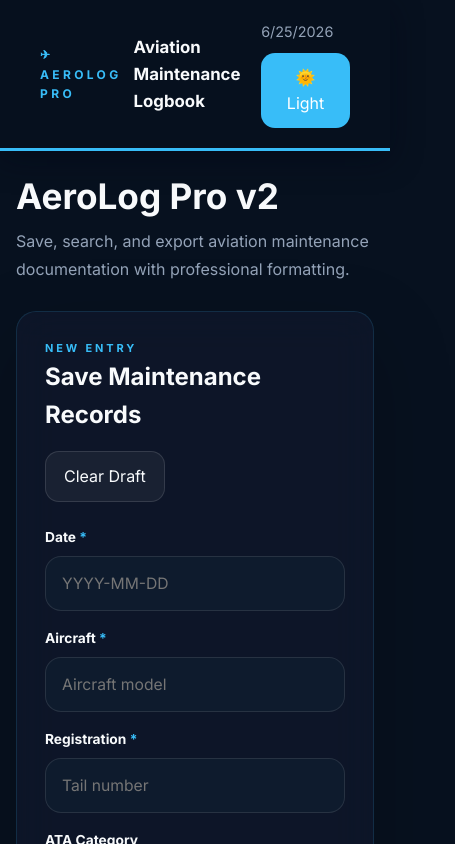
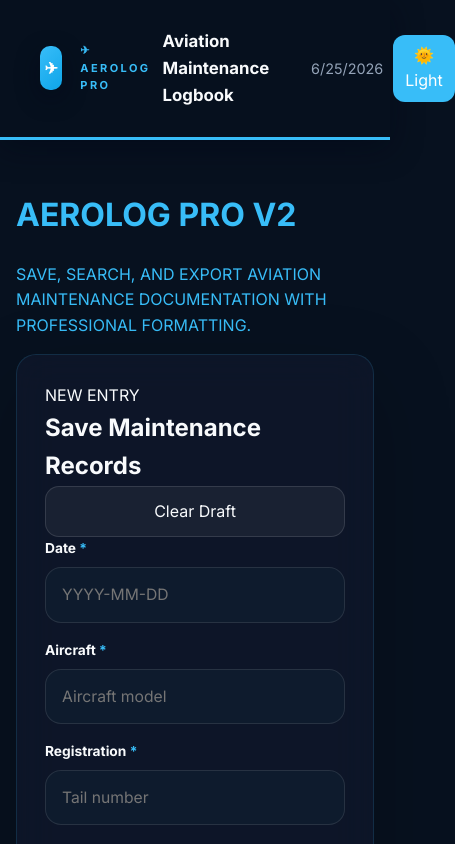
Before and after one commit to shivruti5658-afk/logbook, a React (Vite) app in the folder logbook/: page / in a window 390 px wide. Shown: the top 844 px of the page, 455 px wide, since content can reach past the window. Built offline with nearby package versions, Linux system fonts and the light colour scheme; no server answers; the database is empty.

Commit message:
feat(ui): refine header for premium compact mobile layout

```diff
--- a/logbook/src/App.css
+++ b/logbook/src/App.css
@@ -73,6 +73,7 @@ body,
   justify-content: space-between;
   align-items: center;
   gap: 20px;
+  padding: 8px 12px;
 }
 
 /* Premium-looking topbar variants */
@@ -97,6 +98,21 @@ body,
   gap: 12px;
 }
 
+.brand::before {
+  content: "✈";
+  display: inline-flex;
+  align-items: center;
+  justify-content: center;
+  width: 44px;
+  height: 44px;
+  border-radius: 10px;
+  background: linear-gradient(135deg, var(--accent), var(--accent-strong));
+  color: #fff;
+  font-weight: 800;
+  box-shadow: 0 8px 24px rgba(2, 6, 23, 0.45);
+  margin-right: 6px;
+}
+
 .brand-sub {
   letter-spacing: 0.22em;
 }
@@ -106,23 +122,35 @@ body,
 }
 
 .brand-sub {
-  font-size: 12px;
+  font-size: 11px;
   font-weight: 700;
-  letter-spacing: 0.28em;
+  letter-spacing: 0.22em;
   color: var(--accent);
   text-transform: uppercase;
 }
 
 .brand-title {
   font-size: 1.05rem;
-  font-weight: 700;
+  font-weight: 800;
 }
 
 .topbar-actions {
   display: flex;
   align-items: center;
   gap: 10px;
-  flex-wrap: wrap;
+  flex-wrap: nowrap;
+}
+
+.topbar-actions .primary-btn {
+  padding: 8px 12px;
+  border-radius: 12px;
+  display: inline-flex;
+  align-items: center;
+  gap: 8px;
+}
+
+.topbar-actions .primary-btn .emoji {
+  font-size: 1.1rem;
 }
 
 .topbar-date {
@@ -204,41 +232,33 @@ body,
 }
 
 .page-header {
-  display: flex;
-  align-items: flex-start;
-  justify-content: space-between;
-  gap: 20px;
-  flex-wrap: wrap;
-  margin-bottom: 28px;
-}
-
-.page-header h1 {
-  margin: 0;
-  font-size: clamp(2.2rem, 3vw, 3.4rem);
-  line-height: 1.02;
-}
-
-.page-header p {
-  margin: 12px 0 0;
-  max-width: 720px;
-  color: var(--muted);
-  font-size: 1rem;
-  line-height: 1.75;
-}
-
-.section-header {
-  display: flex;
-  align-items: center;
-  justify-content: space-between;
-  gap: 16px;
-  flex-wrap: wrap;
-  margin-bottom: 24px;
-}
-
-.section-tag {
-  font-size: 11px;
-  font-weight: 700;
-  letter-spacing: 0.26em;
+    .topbar {
+      padding: 12px 16px;
+    }
+    .topbar-inner {
+      flex-direction: row;
+      align-items: center;
+      justify-content: space-between;
+    }
+    .brand {
+      gap: 10px;
+    }
+    .brand-sub {
+      display: none; /* hide compact tag on very small screens */
+    }
+    .brand-title {
+      font-size: 1rem;
+    }
+    .topbar-actions {
+      width: auto;
+      display: flex;
+      justify-content: flex-end;
+      gap: 8px;
+      flex-wrap: nowrap;
+    }
+    .topbar-actions .topbar-date {
+      display: none;
+    }
   text-transform: uppercase;
   color: var(--accent);
 }
```
